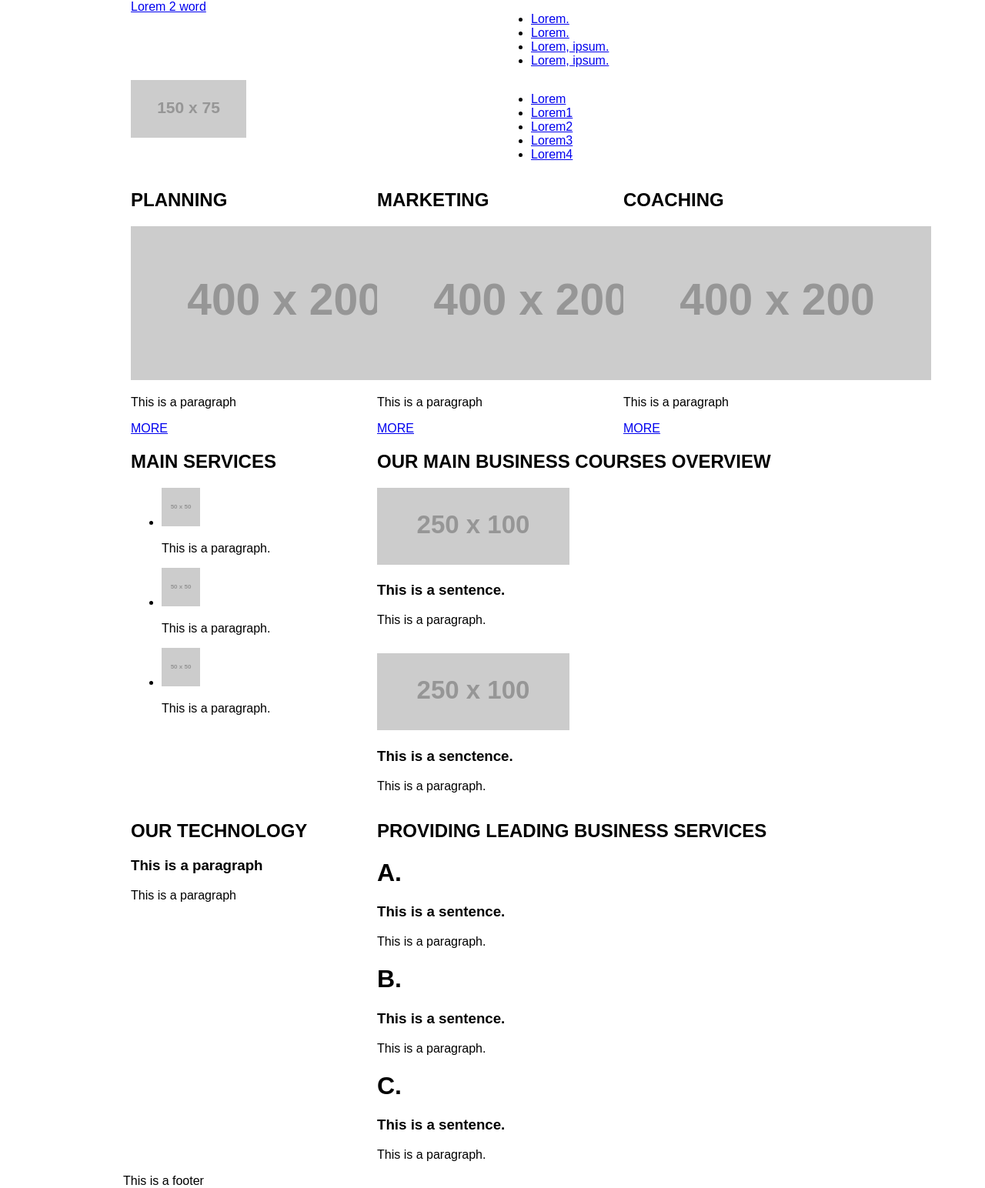
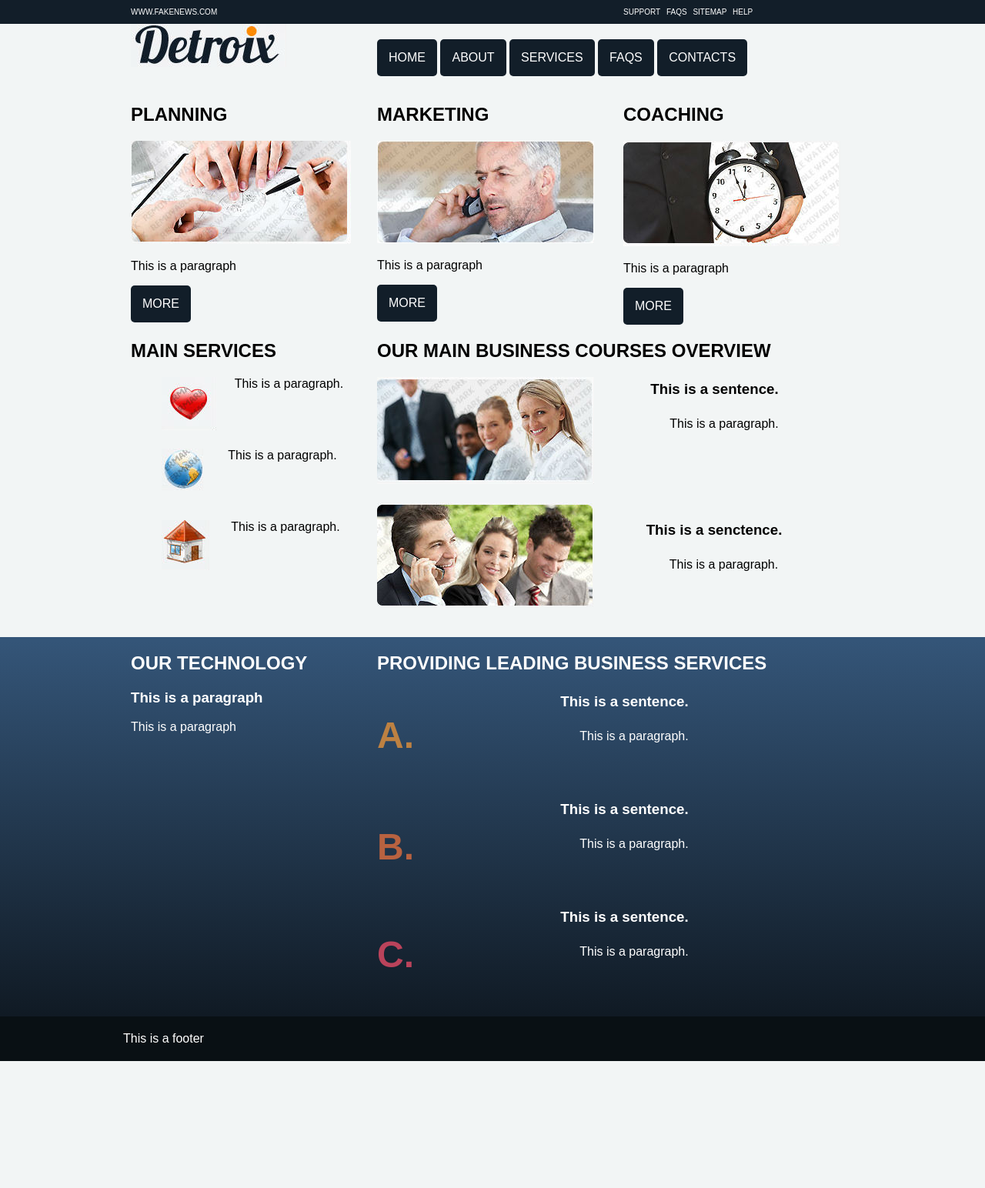
Before and after one commit to ojrobinson1993/960_project, a plain HTML site: page services.html in a window 1280 px wide. Shown: the whole page at 77% size. After the commit the page ends 1379 px from the top, so only its background shows below. Drawn offline with Linux system fonts and the light colour scheme; placeholder pictures from the web are drawn by us.

Commit message:
finalize

```diff
--- a/css/style.css
+++ b/css/style.css
@@ -102,8 +102,18 @@ a.btn:hover{
     color: white;
 }
 
-.word1 ul{
+.word ul{
     list-style: none;
+}
+
+.word1 p{
+    text-align: center;
+    margin-bottom: 75px;
+}
+
+.word1 h3{
+    text-align: center;
+    margin: 25px;
 }
 
 .back{
@@ -113,8 +123,41 @@ a.btn:hover{
     margin-top: 10px;
 }
 
+.pic {
+    float: left;
+    clear: left;
+}
+
+.pic1{
+    font-size: 48px;
+    float: left;
+    clear: left;
+    color: #bd8142;
+    text-align: center;
+}
+
+.pic2{
+    font-size: 48px;
+    float: left;
+    clear: left;
+    color: #b86240;
+    text-align: center;
+}
+
+.pic3{
+    font-size: 48px;
+    float: left;
+    clear: left;
+    color: #ba435b;
+    text-align: center;
+}
+
+.pic ul{
+    list-style: none;
+}
+
 .footer{
     background: #091014;
     color: white;
-    padding: 40px 0;
+    padding: 20px 0;
 }
--- a/services.html
+++ b/services.html
@@ -2,37 +2,39 @@
 <html lang="en">
 <link rel="stylesheet" type="text/css" href="css/normalize.css">
 <link rel="stylesheet" type="text/css" href="css/960.css">
+<link rel="stylesheet" type="text/css" href="css/style.css">
 <head>
     <meta charset="UTF-8">
     <title>960 Project services</title>
 </head>
 <body>
+<div class="top">
+    <div class="top-bar container_12">
+        <div id="header" class="grid_8">
+            <a href="#">WWW.FAKENEWS.COM</a>
+        </div>
 
-    <div class="container_12">
-        <div id="header" class="grid_6">
-            <a href="#">Lorem 2 word</a>
-        </div>
-        <div id="nav" class="grid_6">
+        <div id="nav" class="grid_4">
             <ul>
-                <li><a href="#">Lorem.</a></li>
-                <li><a href="#">Lorem.</a></li>
-                <li><a href="#">Lorem, ipsum.</a></li>
-                <li><a href="#">Lorem, ipsum.</a></li>
+                <li><a href="#">SUPPORT</a></li>
+                <li><a href="#">FAQS</a></li>
+                <li><a href="#">SITEMAP</a></li>
+                <li><a href="#">HELP</a></li>
             </ul>
         </div>
     </div>
-
-    <div class="container_12">
-        <div id="logo" class="grid_6">
-            <img src="http://via.placeholder.com/150x75" alt="#">
+</div>
+    <div class="home-bar container_12">
+        <div id="logo" class="grid_4">
+            <img src="images/logo.jpg" alt="#">
         </div>
-        <div id="nav" class="grid_6">
+        <div id="nav" class="grid_8">
             <ul>
-                <li><a href="#">Lorem</a></li>
-                <li><a href="#">Lorem1</a></li>
-                <li><a href="#">Lorem2</a></li>
-                <li><a href="#">Lorem3</a></li>
-                <li><a href="#">Lorem4</a></li>
+                <li><a class="btn" href="index.html">HOME</a></li>
+                <li><a class="btn" href="#">ABOUT</a></li>
+                <li><a class="btn" href="services.html">SERVICES</a></li>
+                <li><a class="btn" href="#">FAQS</a></li>
+                <li><a class="btn" href="#">CONTACTS</a></li>
             </ul>
         </div>
     </div>
@@ -40,48 +42,48 @@
     <div class="container_12">
         <div id="article" class="grid_4">
             <h2>PLANNING</h2>
-            <img src="http://via.placeholder.com/400x200" alt="#">
+            <img src="images/planning.jpg" alt="#">
             <p>This is a paragraph</p>
-            <a href="#">MORE</a>
+            <a class="btn" href="#">MORE</a>
         </div>
 
         <div id="article" class="grid_4">
             <h2>MARKETING</h2>
-            <img src="http://via.placeholder.com/400x200" alt="#">
+            <img src="images/marketing.jpg" alt="#">
             <p>This is a paragraph</p>
-            <a href="#">MORE</a>
+            <a class="btn" href="#">MORE</a>
         </div>
 
         <div id="article" class="grid_4">
             <h2>COACHING</h2>
-            <img src="http://via.placeholder.com/400x200" alt="#">
+            <img src="images/coaching.jpg" alt="#">
             <p>This is a paragraph</p>
-            <a href="#">MORE</a>
+            <a class="btn" href="#">MORE</a>
         </div>
     </div>
 
     <div class="container_12">
-        <div id="article" class="grid_4">
+        <div id="article" class="word1 word grid_4">
             <h2>MAIN SERVICES</h2>
             <ul>
-                <li><img src="http://via.placeholder.com/50x50" alt="#"><p>This is a paragraph.</p></li>
-                <li><img src="http://via.placeholder.com/50x50" alt="#"><p>This is a paragraph.</p></li>
-                <li><img src="http://via.placeholder.com/50x50" alt="#"><p>This is a paragraph.</p></li>
+                <li><img class="pic" src="images/heart.jpg" alt="#"><p>This is a paragraph.</p></li>
+                <li><img class="pic" src="images/planet.jpg" alt="#"><p>This is a paragraph.</p></li>
+                <li><img class="pic" src="images/house.jpg" alt="#"><p>This is a paragraph.</p></li>
             </ul>
         </div>
 
-        <div id="article" class="grid_8">
+        <div id="article" class="word1 grid_8">
             <h2>OUR MAIN BUSINESS COURSES OVERVIEW</h2>
-            <img src="http://via.placeholder.com/250x100" alt="x">
+            <img class="pic" src="images/buss1.jpg" alt="x">
             <h3>This is a sentence.</h3>
             <p>This is a paragraph.</p>
             <br>
-            <img src="http://via.placeholder.com/250x100" alt="x">
+            <img class="pic" src="images/buss2.jpg" alt="x">
             <h3>This is a senctence.</h3>
             <p>This is a paragraph.</p>
         </div>
     </div>
-
+<div class="back">
     <div class="container_12">
         <div id="article" class="grid_4">
             <h2>OUR TECHNOLOGY</h2>
@@ -89,24 +91,26 @@
             <p>This is a paragraph</p>
         </div>
 
-        <div id="article" class="grid_8">
+        <div id="article" class="word1 grid_8">
             <h2>PROVIDING LEADING BUSINESS SERVICES</h2>
-            <h1>A.</h1>
+            <h1 class="pic1">A.</h1>
             <h3>This is a sentence.</h3>
             <p>This is a paragraph.</p>
-            <h1>B.</h1>
+            <h1 class="pic2">B.</h1>
             <h3>This is a sentence.</h3>
             <p>This is a paragraph.</p>
-            <h1>C.</h1>
+            <h1 class="pic3">C.</h1>
             <h3>This is a sentence.</h3>
             <p>This is a paragraph.</p>
         </div>
     </div>
-
+</div>
+<div class="footer">
     <div class="container_12">
         <footer>
             This is a footer
         </footer>
     </div>
+</div>
 </body>
 </html>
```
Also changed, not shown: index.html (+4 -4 lines), images/a.jpg (added), images/buss1.jpg (added), images/buss2.jpg (added), images/coaching.jpg (added), images/heart.jpg (added), images/house.jpg (added), images/marketing.jpg (added), images/planet.jpg (added), images/planning.jpg (added).
